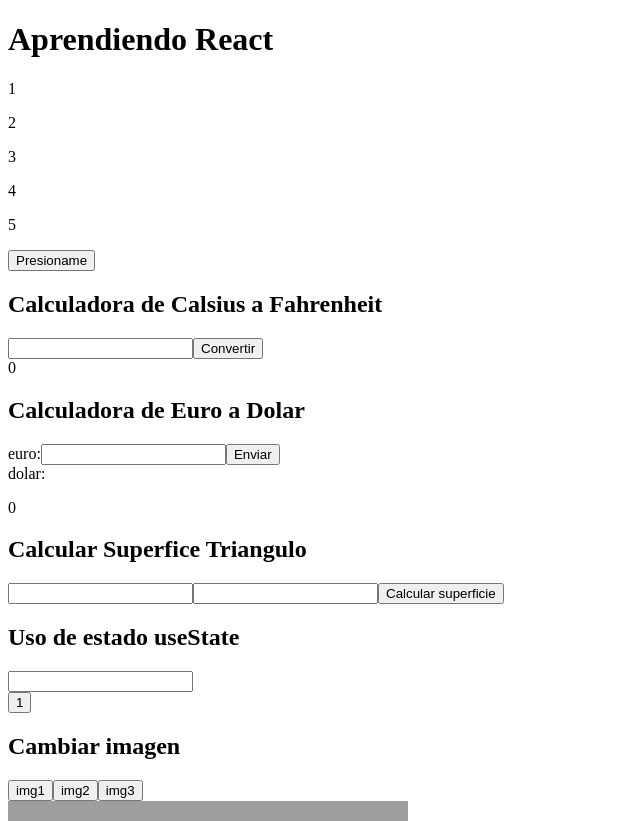
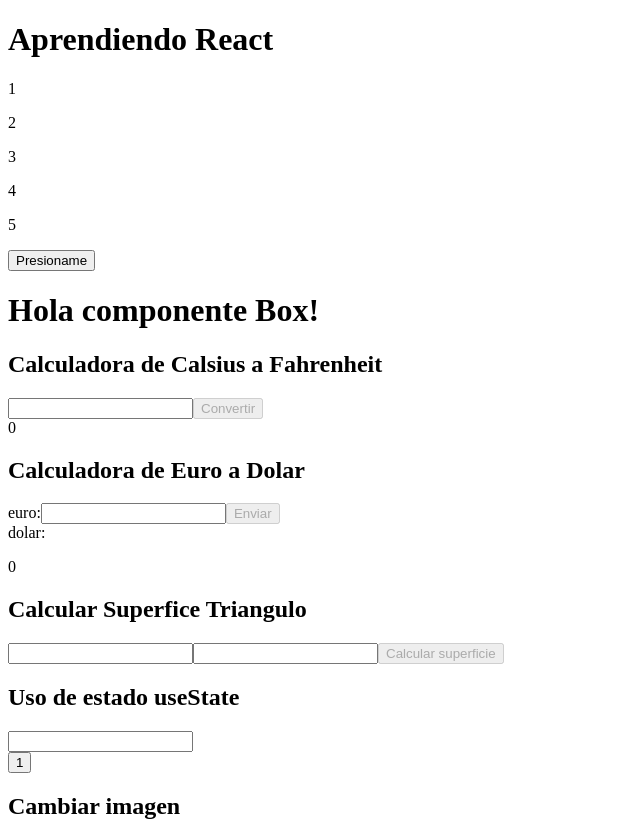
Before and after one commit to Cristian-Mansilla/ReactLearn, a React (Create React App) app: page / in a window 1280 px wide. Shown: the top 821 px of the page, without its empty margins (0-640 px from the left). Built offline with nearby package versions, Linux system fonts and the light colour scheme; grey boxes are pictures that could not be loaded.

Commit message:
Estructura de carpeta para componentes, props y metodo onChange

```diff
--- a/src/App.js
+++ b/src/App.js
@@ -1,3 +1,10 @@
+import Dolar from "./components/Dolar";
+import ChangeImage from "./components/Imagen";
+import Superficie from "./components/SupTriangulo";
+import Termostato from "./components/Termostato";
+import Estados from "./components/Estados";
+import Box from "./components/Box";
+
 const App = () => {
   const titulo = <h1>Aprendiendo React</h1>;
   const btnAlert = () => {
@@ -6,16 +13,22 @@
   const array = [1, 2, 3, 4, 5];
   return (
     <>
+      <div>{titulo}</div>
       <div>
-        {titulo}
-      </div>
-      <div>
-        {array.map((elem,key)=>{
-          return <p key={key}>{elem}</p>
+        {array.map((elem, key) => {
+          return <p key={key}>{elem}</p>;
         })}
       </div>
       <div>
         <button onClick={btnAlert}>Presioname</button>
+      </div>
+      <div>
+        <Box>Hola componente Box!</Box>
+        <Termostato />
+        <Dolar />
+        <Superficie />
+        <Estados />
+        <ChangeImage />
       </div>
     </>
   );
--- /dev/null
+++ b/src/components/Box.js
@@ -0,0 +1,7 @@
+const Box = (props) => {
+    return <>
+        <h1>{props.children}</h1>
+    </>
+}
+
+export default Box;
--- a/src/Dolar.js
+++ b/src/components/Dolar.js
@@ -14,9 +14,9 @@
       <div>
         <h2>Calculadora de Euro a Dolar</h2>
         <label>
-          euro:<input onChange={(e)=>{setDolar(e.target.value*2)}} type="text" ref={euro}></input>
+          euro:<input onChange={(euro)=>{setDolar(euro.target.value*2)}} type="text" /*</label>ref={euro}*/></input>
         </label>
-        <button onClick={convert}>Enviar</button>
+        <button disabled='true' onClick={convert}>Enviar</button>
         <div>
           <label>
             {/* dolar:<div ref={dolar}></div> */}
--- a/src/SupTriangulo.js
+++ b/src/components/SupTriangulo.js
@@ -14,9 +14,9 @@
   return (
     <>
       <h2>Calcular Superfice Triangulo</h2>
-      <input ref={ancho}></input>
-      <input ref={alto}></input>
-      <button onClick={calcularSuperficie}>Calcular superficie</button>
+      <input onChange={ancho => {setSuperficie(ancho.target.value)}} /*ref={ancho}*/></input>
+      <input onChange={alto => {setSuperficie(alto.target.value)}}/*ref={alto}*/></input>
+      <button disabled='true' onClick={calcularSuperficie}>Calcular superficie</button>
       {/* <div ref={superficie}></div> */}
       <div>{superficie}</div>
     </>
--- a/src/Termostato.js
+++ b/src/components/Termostato.js
@@ -14,8 +14,8 @@
 
     return <>
     <h2>Calculadora de Calsius a Fahrenheit</h2>
-    <input ref={celsius}></input>
-    <button onClick={convert}>Convertir</button>
+    <input onChange={celsius=>{setFahrenheit(celsius.target.value*9/5+32)}}/*ref={celsius}*/></input>
+    <button disabled='true' onClick={convert}>Convertir</button>
     {/* <div ref={fahrenheit}></div> */}
     <div>{fahrenheit}</div>
     </>
--- a/src/index.js
+++ b/src/index.js
@@ -1,21 +1,11 @@
 import React from 'react';
 import ReactDOM from 'react-dom/client';
 import App from './App';
-import Termostato from './Termostato';
-import Superficie from './SupTriangulo';
-import Estados from './Estados';
-import Dolar from './Dolar';
-import ChangeImage from './Imagen';
 
 const root = ReactDOM.createRoot(document.getElementById('root'));
 root.render(
   <React.StrictMode>
     <App />
-    <Termostato/>
-    <Dolar />
-    <Superficie />
-    <Estados />
-    <ChangeImage />
   </React.StrictMode>
 );
 
```
Also changed, not shown: src/components/Estados.js (renamed from src/Estados.js), src/components/Imagen.js (renamed from src/Imagen.js).
